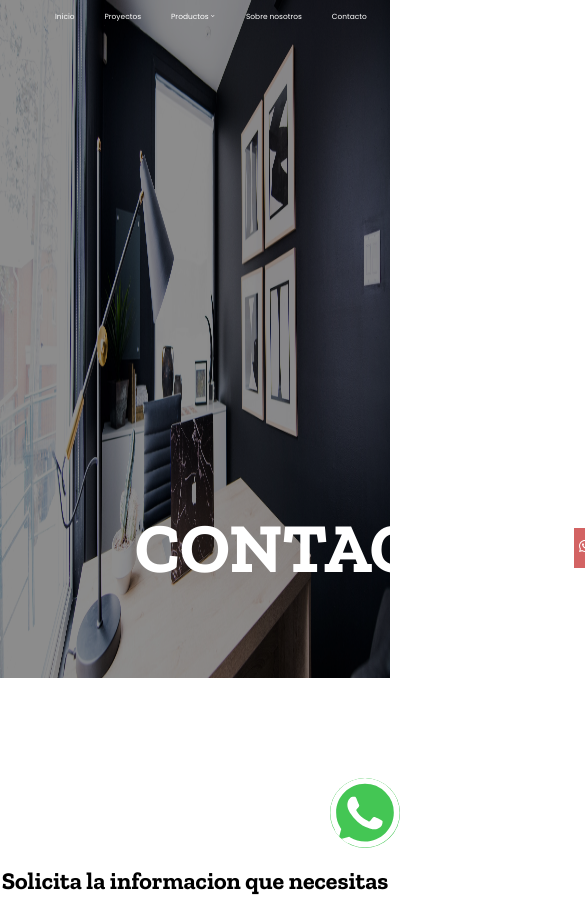
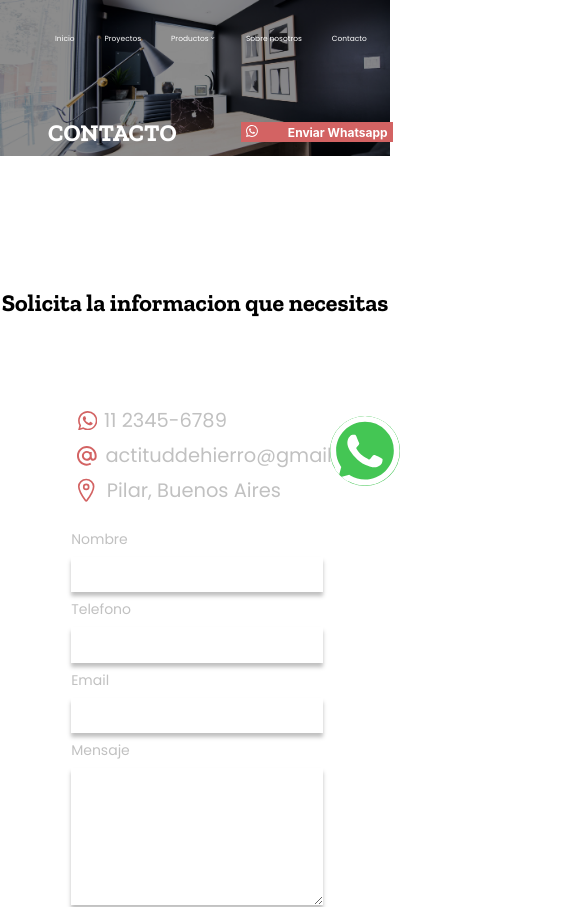
Before and after one commit to AlvaroCordoba-5/actitud-de-hierro, a React (Create React App) app: page /contacto in a window 390 px wide. Shown: the top 907 px of the page, 585 px wide, since content can reach past the window. Built offline with nearby package versions, Linux system fonts and the light colour scheme.

Commit message:
updates responsive sections

```diff
--- a/src/components/Botones/Boton.css
+++ b/src/components/Botones/Boton.css
@@ -9,7 +9,7 @@
 .principal{
   width: 13.125em;
   height: 3.125em;
-  padding: 4px;
+  padding: 0.25em;
   display: flex;
   justify-content: center;
   align-items: center;
@@ -29,7 +29,7 @@
 
 .secundario{
   width: 19em;
-  height: 40px;
+  height: 2.5em;
   display: flex;
   justify-content: center;
   align-items: center;
@@ -57,7 +57,7 @@
 @media screen and (max-width: 680px) {
   .container-whatsapp{
     margin-left: 50em;
-    top: 0;
+    bottom: 0;
   }
   .principal{
     margin-top: 0;
--- a/src/components/Formulario/Formulario.css
+++ b/src/components/Formulario/Formulario.css
@@ -7,8 +7,8 @@ margin-top: 0.5em;
 }
 
 .container-form{
-    height: 500px;
-    width: 45em;
+    height: 31.25em;
+
     display: flex;
     justify-content: center;
 
@@ -84,6 +84,10 @@ outline: none;
 }
 
 @media screen and (max-width: 680px) {
+    .container-form{
+        font-size: 14px;
+        height: 38.25em;
+    }
     .name-tel{
         flex-direction: column;
     }
--- a/src/components/Galerias/galeria.css
+++ b/src/components/Galerias/galeria.css
@@ -130,4 +130,8 @@
     font-size: 2.5em;
     margin-left: 0.3em;
   }
+  .container-galeria{
+    width: 50em;
+    margin-top: -5em;
+  }
 }
--- a/src/components/Portadas/Portadas.jsx
+++ b/src/components/Portadas/Portadas.jsx
@@ -2,6 +2,7 @@ import React from "react";
 import Navbar from "../navbar/navbar";
 import Boton2 from "../Botones/Boton2";
 import { BsWhatsapp } from "react-icons/bs";
+import './portada.css'
 
 function Portadas({ image, texto }) {
   return (
--- a/src/components/Portadas/portada.css
+++ b/src/components/Portadas/portada.css
@@ -58,13 +58,13 @@
 
 .portadas2{
     height: 100%;
-    margin-top: -22px;
+    margin-top: 1,375em;
     display: grid;
 
 }
 
 .image2{
-    height: 700px;
+    height: 43,75em;
     width: 100%;
     position: absolute;
 }
@@ -72,18 +72,18 @@
 .texto-boton{
     display: flex;
     align-items: center;
-    margin-left: 135px;
+    margin-left: 150px
 
 }
 .texto-boton h1{
     position: relative;
     color: white;
     font-family: 'Zilla Slab', serif;
-    font-size: 70px;
+    font-size: 100px;
 }
 
 .container2{
-    height: 800px;
+    height: 50em;
 }
 @media screen and (max-width: 680px) {
     .portada{
@@ -103,4 +103,14 @@
         font-size: 3.37em;
 
     }
+    .container2{
+        height: 25em;
+    }
+    .texto-boton{
+        margin-top: -8em;
+    margin-left: 6em;
+    }
+    .texto-boton h1{
+        font-size: 3em;
+    }
    }
--- a/src/components/Secciones/Css/Contacto.css
+++ b/src/components/Secciones/Css/Contacto.css
@@ -35,3 +35,11 @@ line-height: 1.8em;
     display: flex;
     align-items: center;
 }
+
+@media screen and (max-width: 680px) {
+    .form-info{
+        flex-direction: column-reverse;
+        font-size: 13.9px;
+        align-items: center;
+    }
+}
```
